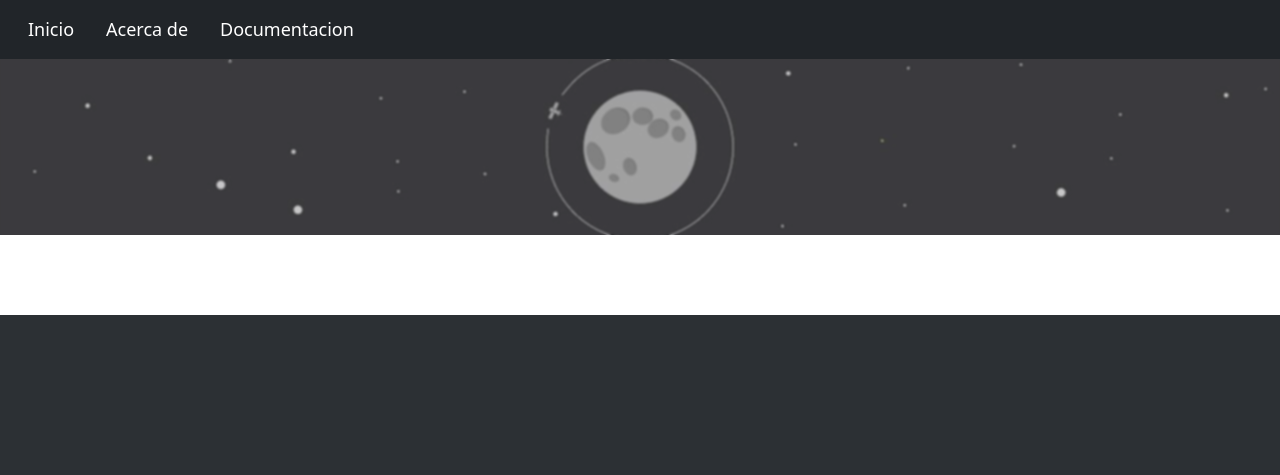
After one commit to lx116/TechMath, a Django app: page /documentacion/ in a window 1280 px wide. The commit adds this page. Shown: the top 475 px of the page. Run offline with Django 3.2, Linux system fonts and the light colour scheme; some libraries are stand-ins or nearby versions.

Commit message:
cosas nuevas

```diff
--- a/app_Tech/urls.py
+++ b/app_Tech/urls.py
@@ -1,7 +1,8 @@
 from django.urls import path
-from .views import startApp,AboutUs,PresentatioScreen
+from .views import startApp,AboutUs,PresentatioScreen,Documentation
 urlpatterns = [
     path('inicio/',startApp,name='Inicio'),
     path('acercaDe/',AboutUs,name='Acerca de'),
-    path('',PresentatioScreen,name='Home')
+    path('',PresentatioScreen,name='Home'),
+    path('documentacion/',Documentation,name='Documentacion')
 ]
--- a/app_Tech/views.py
+++ b/app_Tech/views.py
@@ -16,3 +16,7 @@ def AboutUs(request):
 def PresentatioScreen(request):
 
     return render(request,'index.html')
+
+def Documentation(request):
+
+    return  render(request,'documentation.html')
--- a/recursos/templates/AboutUs.html
+++ b/recursos/templates/AboutUs.html
@@ -4,7 +4,9 @@
 {% block banner %}
     <div class="cristal" xmlns="http://www.w3.org/1999/html"></div>
 {% endblock %}
-
+{% block tittle %}
+    Acerca De
+{% endblock %}
 {% block spaceApp %}
     <div class="container-md limitSpace">
         <div class="row">
--- a/recursos/templates/appOne.html
+++ b/recursos/templates/appOne.html
@@ -3,6 +3,10 @@
 
 {% block banner %}
     <div class="cristal"></div>
+{% endblock %}
+
+{% block tittle %}
+    Inicio
 {% endblock %}
 
 {% block spaceApp %}
--- /dev/null
+++ b/recursos/templates/documentation.html
@@ -0,0 +1,10 @@
+{% extends 'base.html' %}
+{% load static %}
+
+
+{% block tittle %}
+    Documentacion
+{% endblock %}
+{% block banner %}
+    <div class="cristal" xmlns="http://www.w3.org/1999/html"></div>
+{% endblock %}
--- a/templates/base.html
+++ b/templates/base.html
@@ -3,7 +3,7 @@
 <html lang="en">
 <head>
     <meta charset="UTF-8">
-    <title>Title</title>
+    <title>TechMath - {% block tittle %} {% endblock %}</title>
 
     <script src="{% static 'bootstrap-5.0.2-dist/js/bootstrap.min.js' %}"></script>
     <script src="{% static 'web/js/jquery-3.6.0.min.js' %}"></script>
--- a/templates/index.html
+++ b/templates/index.html
@@ -3,7 +3,7 @@
 <html lang="en">
 <head>
     <meta charset="UTF-8">
-    <title>Title</title>
+    <title>TechMath</title>
 
     <link rel="stylesheet" href="{% static 'web/css/style.css' %}">
     <script src="{% static 'bootstrap-5.0.2-dist/js/bootstrap.min.js' %}"></script>
```
